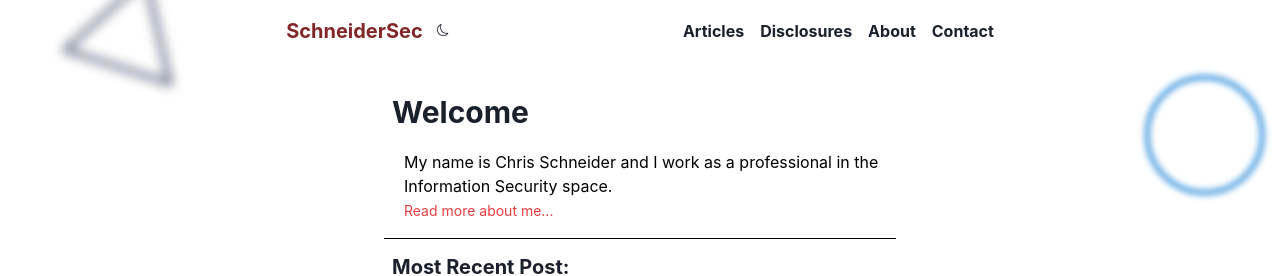
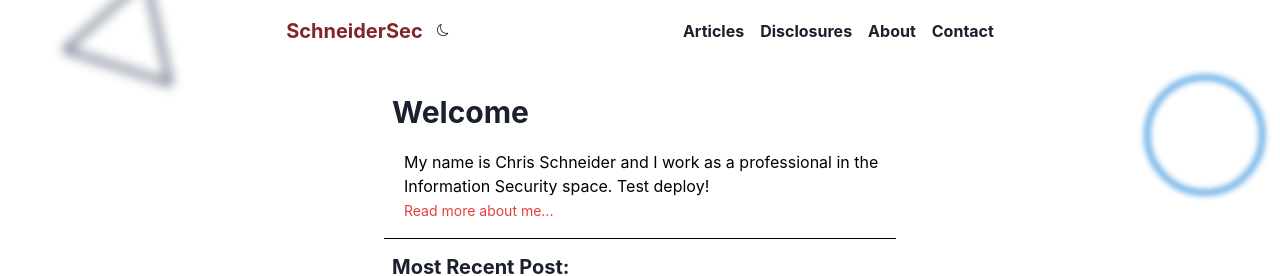
Before and after one commit to SchneiderSec/chakrablog, a Next.js app: page / in a window 1280 px wide. Shown: the top 276 px of the page. Built offline with nearby package versions, Linux system fonts and the light colour scheme.

Commit message:
Testing deploy works

```diff
--- a/pages/index.js
+++ b/pages/index.js
@@ -52,7 +52,7 @@ export default function Home({ posts }) {
         >
           <Box>
             <TextContent>
-              My name is Chris Schneider and I work as a professional in the Information Security space.
+              My name is Chris Schneider and I work as a professional in the Information Security space. Test deploy!
               <br />
               <LinkContent fontSize="sm" to="/about">Read more about me...</LinkContent>
             </TextContent>
```
